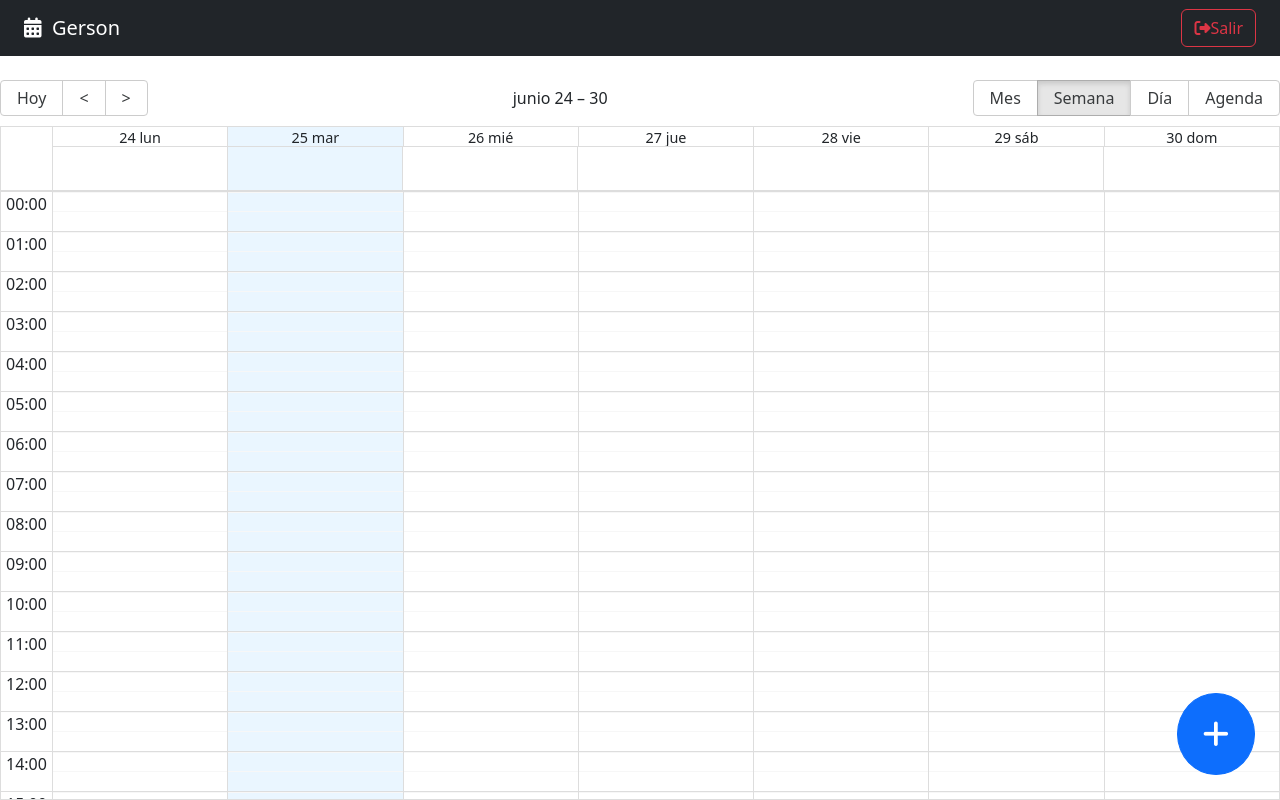
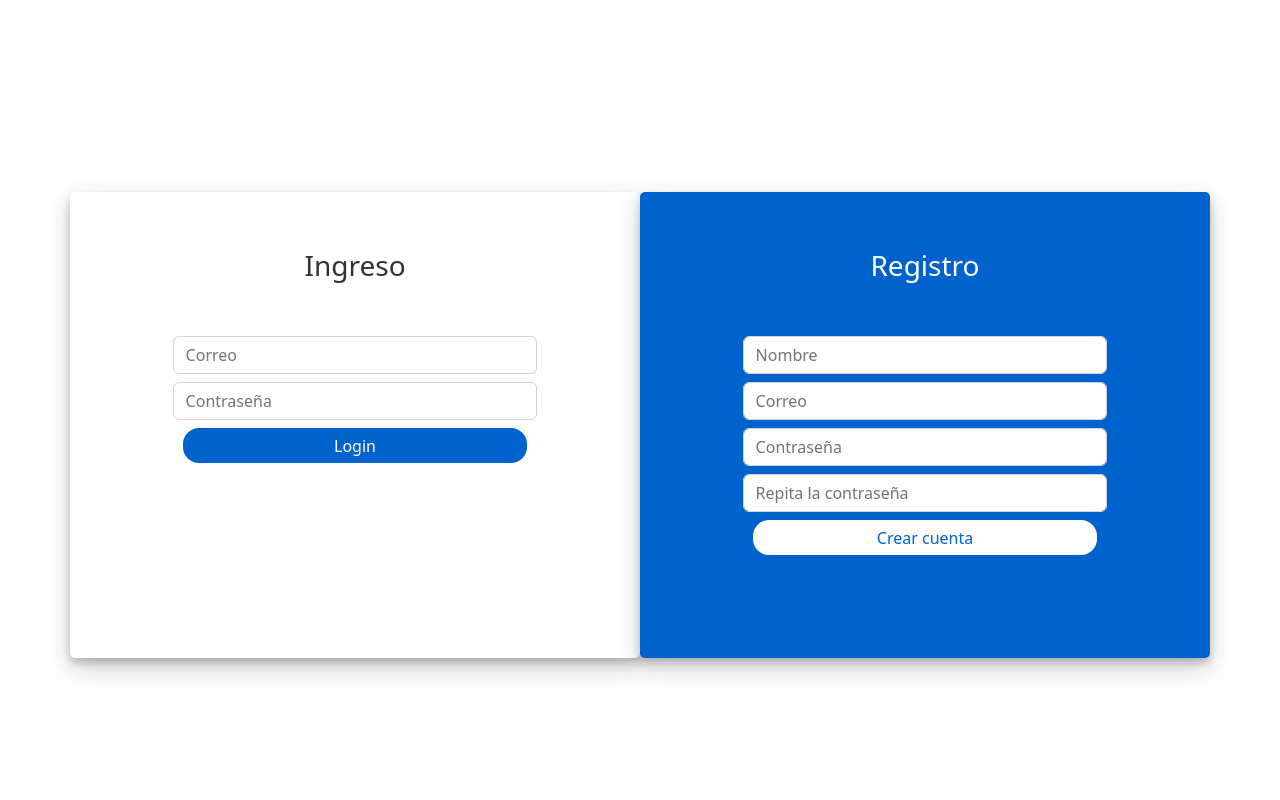
Before and after one commit to IP-Proyectos-y-Soluciones/CalendarApp-Frontend-MERN, a React (Vite) app: page /auth/login in a window 1280 px wide. Built offline with nearby package versions, Linux system fonts and the light colour scheme.

Commit message:
userForm - Login and Register

```diff
--- a/src/auth/pages/LoginPage.jsx
+++ b/src/auth/pages/LoginPage.jsx
@@ -1,17 +1,61 @@
+import { useForm } from '../../hooks';
 import './LoginPage.css';
 
+const loginFormFields = {
+  loginEmail: '',
+  loginPassword: '',
+};
+
+const registerFormFields = {
+  registerName: '',
+  registerEmail: '',
+  registerPassword: '',
+  registerPassword2: '',
+};
+
 export const LoginPage = () => {
+
+  const {
+    loginEmail,
+    loginPassword,
+    onInputChange:onLoginInputChange,
+  } = useForm( loginFormFields );
+
+  const {
+    registerName,
+    registerEmail,
+    registerPassword,
+    registerPassword2,
+    onInputChange:onRegisterInputChange,
+  } = useForm( registerFormFields );
+
+
+  const loginSubmit = ( event ) => {
+    event.preventDefault();
+    console.log({ loginEmail, loginPassword });
+    // Implement login logic here
+  };
+
+  const registerSubmit = ( event ) => {
+    event.preventDefault();
+    console.log({ registerName, registerEmail, registerPassword, registerPassword2 });
+    // Implement registration logic here
+  };
+
   return (
     <div className="container login-container">
       <div className="row">
         <div className="col-md-6 login-form-1">
           <h3>Ingreso</h3>
-          <form>
+          <form onSubmit={ loginSubmit }>
             <div className="form-group mb-2">
               <input
                 type="text"
                 className="form-control"
                 placeholder="Correo"
+                name='loginEmail'
+                value={ loginEmail }
+                onChange={ onLoginInputChange }
               />
             </div>
             <div className="form-group mb-2">
@@ -19,6 +63,9 @@
                 type="password"
                 className="form-control"
                 placeholder="Contraseña"
+                name='loginPassword'
+                value={ loginPassword }
+                onChange={ onLoginInputChange }
               />
             </div>
             <div className="d-grid gap-2">
@@ -33,12 +80,15 @@
 
         <div className="col-md-6 login-form-2">
           <h3>Registro</h3>
-          <form>
+          <form onSubmit={ registerSubmit }>
             <div className="form-group mb-2">
               <input
                 type="text"
                 className="form-control"
                 placeholder="Nombre"
+                name='registerName'
+                value={ registerName }
+                onChange={ onRegisterInputChange }
               />
             </div>
             <div className="form-group mb-2">
@@ -46,6 +96,9 @@
                 type="email"
                 className="form-control"
                 placeholder="Correo"
+                name='registerEmail'
+                value={ registerEmail }
+                onChange={ onRegisterInputChange }
               />
             </div>
             <div className="form-group mb-2">
@@ -53,6 +106,9 @@
                 type="password"
                 className="form-control"
                 placeholder="Contraseña"
+                name='registerPassword'
+                value={ registerPassword }
+                onChange={ onRegisterInputChange }
               />
             </div>
 
@@ -61,6 +117,9 @@
                 type="password"
                 className="form-control"
                 placeholder="Repita la contraseña"
+                name='registerPassword2'
+                value={ registerPassword2 }
+                onChange={ onRegisterInputChange }
               />
             </div>
 
--- a/src/hooks/index.js
+++ b/src/hooks/index.js
@@ -1,3 +1,4 @@
 
 export * from './useCalendarStore';
+export * from './useForm';
 export * from './useUiStore';
--- /dev/null
+++ b/src/hooks/useForm.js
@@ -0,0 +1,59 @@
+import { useEffect, useMemo, useState } from 'react';
+
+export const useForm = ( initialForm = {}, formValidations = {} ) => {
+
+  const [ formState, setFormState ] = useState( initialForm );
+  const [ formValidation, setFormValidation ] = useState({});
+
+  useEffect(() => {
+    createValidators();
+  }, [ formState ]);
+
+  useEffect(() => {
+    setFormState( initialForm );
+  }, [ initialForm ]);
+
+  const isFormValid = useMemo(() => {
+    for ( const formValue of Object.keys( formValidation ) ) {
+      if ( formValidation[ formValue ] !== null ) return false;
+    }
+
+    return true;
+  }, [ formValidation ]);
+
+  const onInputChange = ({ target }) => {
+    const { name, value } = target;
+    setFormState({
+      ...formState,
+      [ name ]: value,
+    });
+  };
+
+  const onResetForm = () => {
+    setFormState( initialForm );
+  };
+
+  const createValidators = () => {
+    const formCheckedValues = {};
+
+    for ( const formField of Object.keys( formValidations ) ) {
+      const [ fn, errorMessage ] = formValidations[ formField ];
+
+      formCheckedValues[ `${formField}Valid` ] = fn( formState[ formField ] )
+        ? null
+        : errorMessage;
+    };
+
+    setFormValidation( formCheckedValues );
+  };
+
+  return {
+    ...formState,
+    formState,
+    onInputChange,
+    onResetForm,
+
+    ...formValidation,
+    isFormValid,
+  };
+};
--- a/src/router/AppRouter.jsx
+++ b/src/router/AppRouter.jsx
@@ -6,7 +6,7 @@
 
 export const AppRouter = () => {
 
-  const authStatus = 'authenticated'; // 'authenticated'; // 'not-authenticated';
+  const authStatus = 'not-authenticated'; // 'authenticated'; // 'not-authenticated';
 
   console.log( getEnvVariables() );
 
```
Also changed, not shown: src/hooks/useCalendarStore.js (renamed from src/hooks/useCalendarStore.jsx), src/hooks/useUiStore.js (renamed from src/hooks/useUiStore.jsx).
